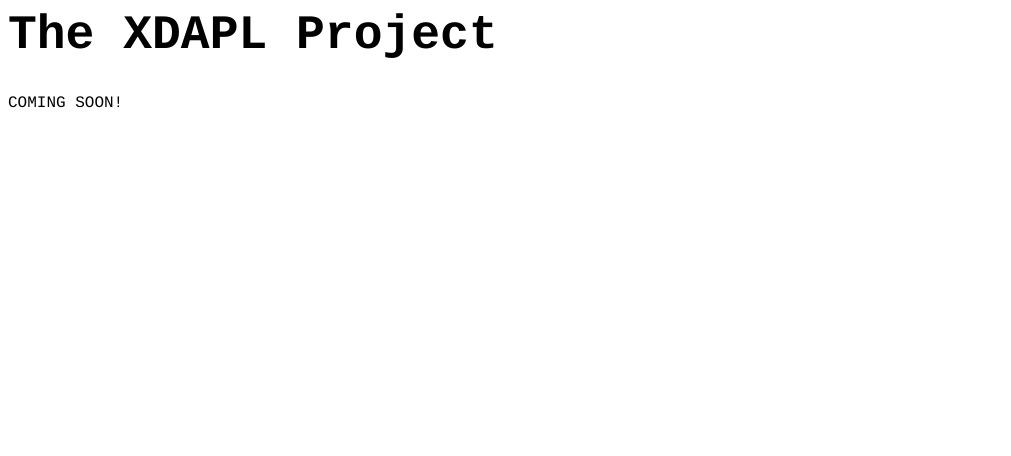
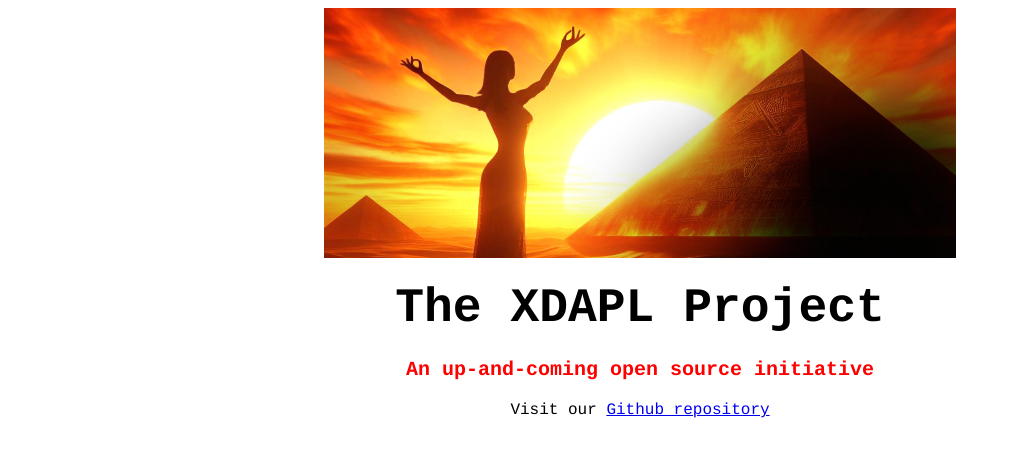
Before and after one commit to XDAPL/XDAPL, a plain HTML site: page docs/index.html in a window 1280 px wide. Shown: the whole page, without its empty margins (0-1011 px from the left). Drawn offline with Linux system fonts and the light colour scheme.

Commit message:
index.html updates, image

```diff
--- a/docs/index.html
+++ b/docs/index.html
@@ -5,6 +5,8 @@
 h1 {
   font-family: courier;
   font-size: 300%;
+  line-height: 0.75em;
+  word-wrap: break-word;
 }
 h2 {
   font-family: courier;
@@ -28,9 +30,11 @@ p,li {
 
 </head>
 <body>
-<h1>The XDAPL Project</h1>
-
-<p>COMING SOON!</p>
-
+<center>
+	<img src="./xdapl001.jpg" width="50%" height="auto"></img>
+	<h1>The XDAPL Project</h1>
+	<h3>An up-and-coming open source initiative</h3>
+	<p>Visit our <a href="https://github.com/XDAPL">Github repository</a></p>
+</center>
 </body>
 </html>
```
Also changed, not shown: docs/xdapl001.jpg (added).
